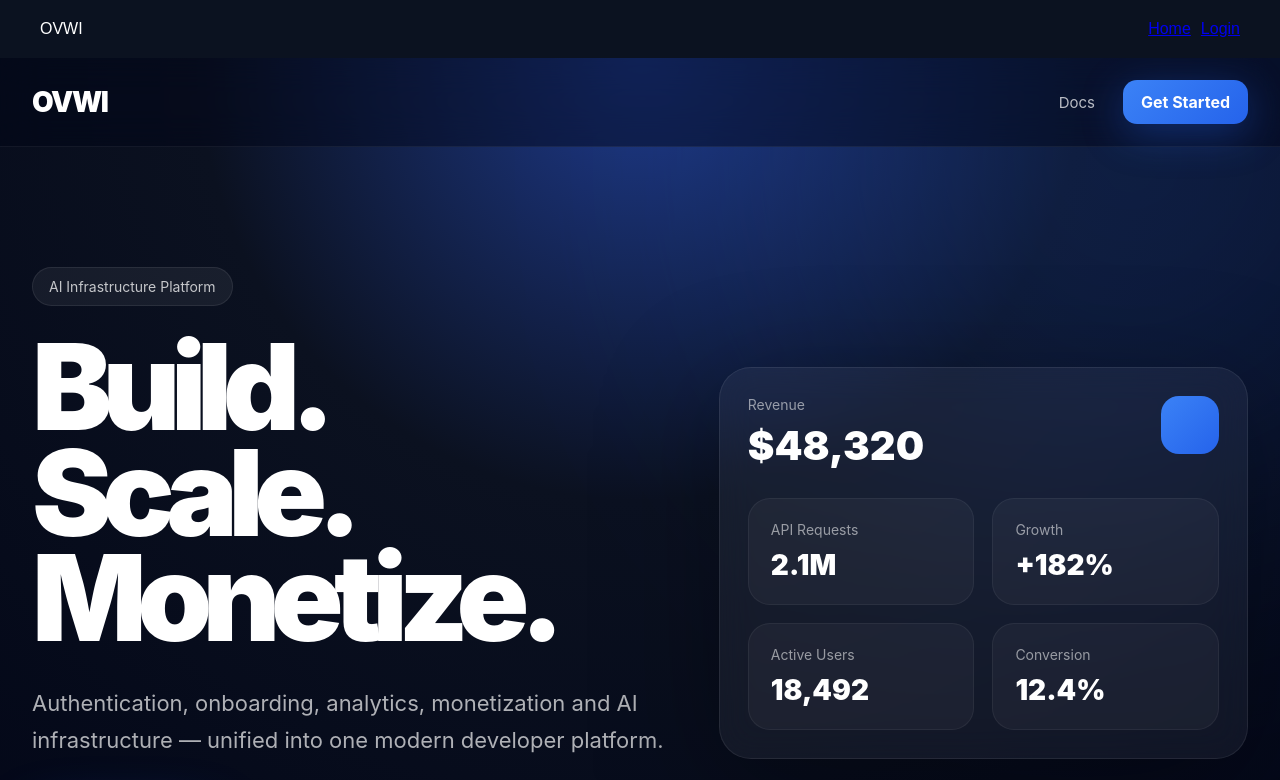
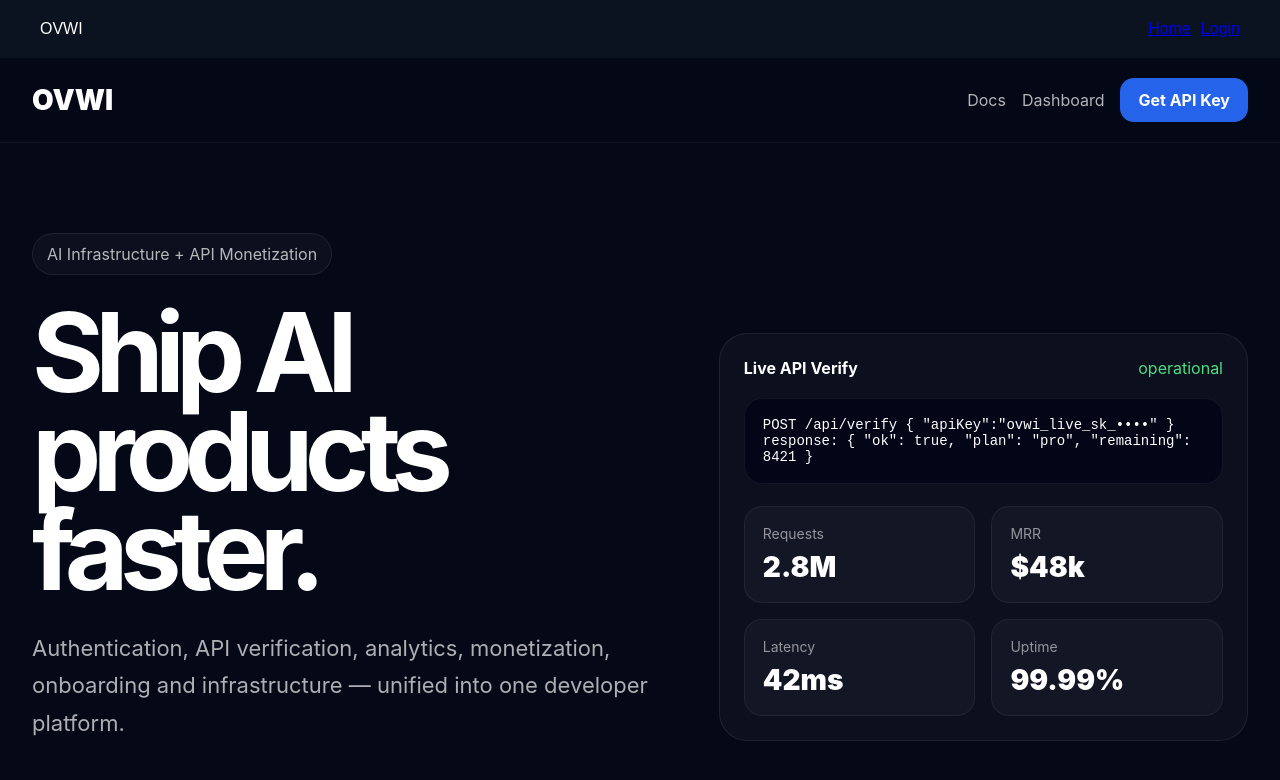
Before and after one commit to aydncy/ovwi-ui, a Next.js app: page / in a window 1280 px wide. Shown: the top 780 px of the page. Built offline with nearby package versions, Linux system fonts and the light colour scheme; no server answers.

Commit message:
real product landing

```diff
--- a/app/page.tsx
+++ b/app/page.tsx
@@ -1,298 +1,285 @@
 export default function Home() {
+
   return (
     <main
       style={{
-        minHeight: '100vh',
-        background:
-          'radial-gradient(circle at top,#1e3a8a 0%,#0b1120 40%,#020617 100%)',
-        color: 'white',
-        overflow: 'hidden',
-        position: 'relative',
-        fontFamily:
-          'Inter, ui-sans-serif, system-ui, sans-serif',
+        minHeight:'100vh',
+        background:'#050816',
+        color:'white',
+        fontFamily:'Inter, sans-serif'
       }}
     >
 
-      {/* glow */}
-      <div
-        style={{
-          position: 'absolute',
-          width: 700,
-          height: 700,
-          background: '#2563eb',
-          filter: 'blur(140px)',
-          opacity: 0.18,
-          top: -250,
-          right: -200,
-          borderRadius: '50%',
-        }}
-      />
-
-      {/* navbar */}
+      {/* NAV */}
       <header
         style={{
-          position: 'sticky',
-          top: 0,
-          zIndex: 50,
-          backdropFilter: 'blur(18px)',
-          background: 'rgba(2,6,23,.45)',
-          borderBottom: '1px solid rgba(255,255,255,.06)',
+          borderBottom:'1px solid rgba(255,255,255,.06)',
+          position:'sticky',
+          top:0,
+          backdropFilter:'blur(18px)',
+          background:'rgba(5,8,22,.7)',
+          zIndex:50
         }}
       >
         <div
           style={{
-            maxWidth: 1280,
-            margin: '0 auto',
-            padding: '22px 32px',
-            display: 'flex',
-            alignItems: 'center',
-            justifyContent: 'space-between',
+            maxWidth:1300,
+            margin:'0 auto',
+            padding:'20px 32px',
+            display:'flex',
+            justifyContent:'space-between',
+            alignItems:'center'
           }}
         >
+
           <div
             style={{
-              fontWeight: 900,
-              fontSize: 28,
-              letterSpacing: '-0.05em',
+              fontWeight:900,
+              fontSize:28
             }}
           >
             OVWI
           </div>
 
-          <nav
+          <div
             style={{
-              display: 'flex',
-              gap: 28,
-              alignItems: 'center',
+              display:'flex',
+              gap:16,
+              alignItems:'center'
             }}
           >
+
             <a
               href="/docs"
               style={{
-                color: 'rgba(255,255,255,.72)',
-                textDecoration: 'none',
-                fontSize: 15,
+                color:'rgba(255,255,255,.7)',
+                textDecoration:'none'
               }}
             >
               Docs
             </a>
 
             <a
+              href="/dashboard"
+              style={{
+                color:'rgba(255,255,255,.7)',
+                textDecoration:'none'
+              }}
+            >
+              Dashboard
+            </a>
+
+            <a
               href="/login"
               style={{
-                padding: '12px 18px',
-                borderRadius: 14,
-                background:
-                  'linear-gradient(135deg,#3b82f6,#2563eb)',
-                textDecoration: 'none',
-                color: 'white',
-                fontWeight: 700,
-                boxShadow:
-                  '0 10px 40px rgba(37,99,235,.35)',
+                background:'#2563eb',
+                padding:'12px 18px',
+                borderRadius:14,
+                textDecoration:'none',
+                color:'white',
+                fontWeight:700
               }}
             >
-              Get Started
+              Get API Key
             </a>
-          </nav>
+
+          </div>
+
         </div>
       </header>
 
-      {/* hero */}
+      {/* HERO */}
       <section
         style={{
-          maxWidth: 1280,
-          margin: '0 auto',
-          padding: '120px 32px 100px',
-          display: 'grid',
-          gridTemplateColumns: '1.1fr .9fr',
-          gap: 40,
-          alignItems: 'center',
+          maxWidth:1300,
+          margin:'0 auto',
+          padding:'90px 32px'
         }}
       >
 
-        {/* left */}
+        <div
+          style={{
+            display:'grid',
+            gridTemplateColumns:'1.1fr .9fr',
+            gap:40,
+            alignItems:'center'
+          }}
+        >
+
+          {/* LEFT */}
           <div>
 
             <div
               style={{
-              display: 'inline-flex',
-              padding: '10px 16px',
-              borderRadius: 999,
-              background: 'rgba(255,255,255,.06)',
-              border: '1px solid rgba(255,255,255,.08)',
-              fontSize: 14,
-              marginBottom: 28,
-              color: 'rgba(255,255,255,.75)',
+                display:'inline-flex',
+                padding:'10px 14px',
+                border:'1px solid rgba(255,255,255,.08)',
+                borderRadius:999,
+                background:'rgba(255,255,255,.03)',
+                marginBottom:28,
+                color:'rgba(255,255,255,.7)'
               }}
             >
-            AI Infrastructure Platform
+              AI Infrastructure + API Monetization
             </div>
 
             <h1
               style={{
-              fontSize: 'clamp(72px,10vw,120px)',
-              lineHeight: .88,
-              letterSpacing: '-0.08em',
-              margin: 0,
-              fontWeight: 900,
+                fontSize:'clamp(64px,9vw,110px)',
+                lineHeight:.9,
+                margin:0,
+                letterSpacing:'-0.08em'
               }}
             >
-            Build.
+              Ship AI
               <br />
-            Scale.
+              products
               <br />
-            Monetize.
+              faster.
             </h1>
 
             <p
               style={{
-              marginTop: 34,
-              maxWidth: 720,
-              fontSize: 22,
-              lineHeight: 1.7,
-              color: 'rgba(255,255,255,.68)',
+                marginTop:30,
+                fontSize:22,
+                lineHeight:1.7,
+                color:'rgba(255,255,255,.68)',
+                maxWidth:700
               }}
             >
-            Authentication, onboarding, analytics,
-            monetization and AI infrastructure —
-            unified into one modern developer platform.
+              Authentication, API verification,
+              analytics, monetization, onboarding
+              and infrastructure — unified into one
+              developer platform.
             </p>
 
             <div
               style={{
-              display: 'flex',
-              gap: 18,
-              marginTop: 42,
-              flexWrap: 'wrap',
+                display:'flex',
+                gap:18,
+                marginTop:40
               }}
             >
 
               <a
                 href="/login"
                 style={{
-                padding: '18px 34px',
-                borderRadius: 18,
-                background:
-                  'linear-gradient(135deg,#60a5fa,#2563eb)',
-                color: 'white',
-                textDecoration: 'none',
-                fontWeight: 800,
-                fontSize: 17,
-                boxShadow:
-                  '0 20px 60px rgba(37,99,235,.45)',
+                  padding:'18px 30px',
+                  background:'#2563eb',
+                  borderRadius:18,
+                  color:'white',
+                  textDecoration:'none',
+                  fontWeight:800
                 }}
               >
-              Start Building
+                Start Free
               </a>
 
               <a
                 href="/docs"
                 style={{
-                padding: '18px 34px',
-                borderRadius: 18,
-                background: 'rgba(255,255,255,.05)',
-                border: '1px solid rgba(255,255,255,.08)',
-                color: 'white',
-                textDecoration: 'none',
-                fontWeight: 700,
-                fontSize: 17,
-                backdropFilter: 'blur(12px)',
+                  padding:'18px 30px',
+                  border:'1px solid rgba(255,255,255,.08)',
+                  borderRadius:18,
+                  color:'white',
+                  textDecoration:'none',
+                  background:'rgba(255,255,255,.03)'
                 }}
               >
-              Documentation
+                Read Docs
               </a>
 
             </div>
 
           </div>
 
-        {/* right dashboard */}
+          {/* RIGHT */}
+          <div>
+
             <div
               style={{
-            position: 'relative',
+                border:'1px solid rgba(255,255,255,.08)',
+                borderRadius:28,
+                background:'rgba(255,255,255,.03)',
+                padding:24
               }}
             >
 
               <div
                 style={{
-              borderRadius: 32,
-              background: 'rgba(255,255,255,.05)',
-              border: '1px solid rgba(255,255,255,.08)',
-              backdropFilter: 'blur(18px)',
-              padding: 28,
-              boxShadow:
-                '0 30px 120px rgba(0,0,0,.35)',
+                  display:'flex',
+                  justifyContent:'space-between',
+                  marginBottom:20
                 }}
               >
-
-            <div
-              style={{
-                display: 'flex',
-                justifyContent: 'space-between',
-                marginBottom: 28,
-              }}
-            >
-              <div>
-                <div
-                  style={{
-                    fontSize: 14,
-                    color: 'rgba(255,255,255,.55)',
-                  }}
-                >
-                  Revenue
+                <div style={{fontWeight:700}}>
+                  Live API Verify
                 </div>
 
                 <div
                   style={{
-                    fontSize: 40,
-                    fontWeight: 900,
-                    marginTop: 8,
+                    color:'#4ade80'
                   }}
                 >
-                  $48,320
+                  operational
                 </div>
               </div>
 
               <div
                 style={{
-                  width: 58,
-                  height: 58,
-                  borderRadius: 18,
-                  background:
-                    'linear-gradient(135deg,#3b82f6,#2563eb)',
+                  background:'#020617',
+                  borderRadius:18,
+                  padding:18,
+                  border:'1px solid rgba(255,255,255,.06)',
+                  fontFamily:'monospace',
+                  fontSize:14,
+                  overflow:'auto'
                 }}
-              />
+              >
+{`POST /api/verify
+
+{
+  "apiKey":"ovwi_live_sk_••••"
+}
+
+response:
+
+{
+  "ok": true,
+  "plan": "pro",
+  "remaining": 8421
+}`}
               </div>
 
               <div
                 style={{
-                display: 'grid',
-                gridTemplateColumns: '1fr 1fr',
-                gap: 18,
+                  marginTop:22,
+                  display:'grid',
+                  gridTemplateColumns:'1fr 1fr',
+                  gap:16
                 }}
               >
 
                 {[
-                ['API Requests','2.1M'],
-                ['Growth','+182%'],
-                ['Active Users','18,492'],
-                ['Conversion','12.4%'],
+                  ['Requests','2.8M'],
+                  ['MRR','$48k'],
+                  ['Latency','42ms'],
+                  ['Uptime','99.99%']
                 ].map(([k,v]) => (
+
                   <div
                     key={k}
                     style={{
-                    borderRadius: 22,
-                    padding: 22,
-                    background:
-                      'rgba(255,255,255,.04)',
-                    border:
-                      '1px solid rgba(255,255,255,.06)',
+                      border:'1px solid rgba(255,255,255,.06)',
+                      borderRadius:18,
+                      padding:18,
+                      background:'rgba(255,255,255,.03)'
                     }}
                   >
                     <div
                       style={{
                         color:'rgba(255,255,255,.55)',
-                      fontSize:14,
+                        fontSize:14
                       }}
                     >
                       {k}
@@ -300,15 +287,19 @@ export default function Home() {
 
                     <div
                       style={{
-                      marginTop:10,
-                      fontWeight:900,
+                        marginTop:8,
                         fontSize:28,
+                        fontWeight:900
                       }}
                     >
                       {v}
                     </div>
+
                   </div>
+
                 ))}
+
+              </div>
 
             </div>
 
```
Lines whose indentation alone changed are shown as unchanged.
